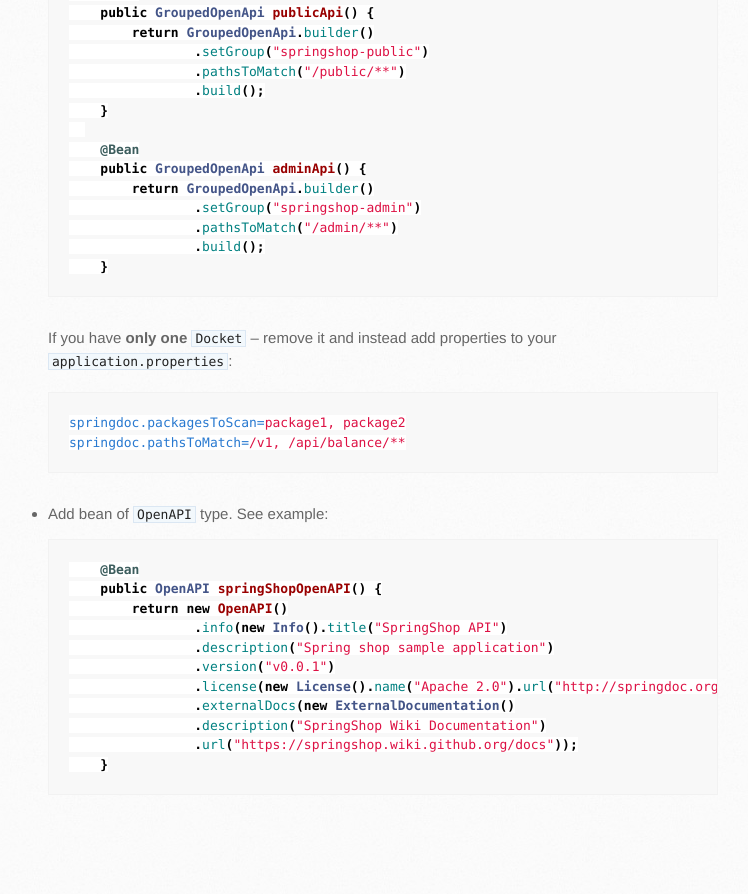
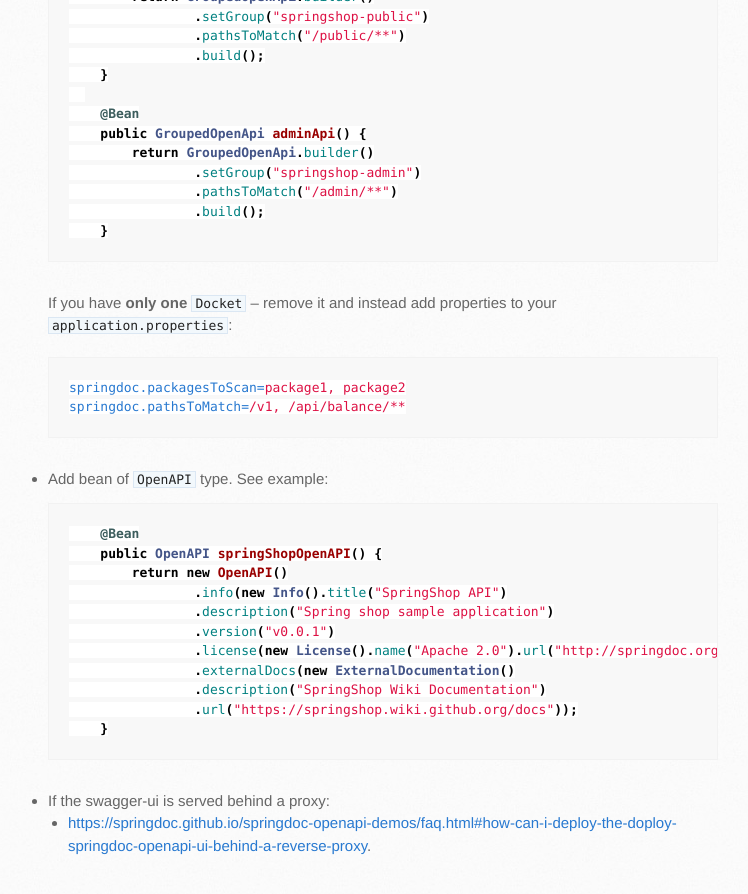
Before and after one commit to springdoc/springdoc-openapi-demos, a Jekyll site: the page built from docs/migrating-from-springfox.md, in a window 1280 px wide and 900 px high, scrolled down 1327 px. Shown: the top 894 px of the window, without its empty margins (142-890 px from the left). Built offline with Jekyll 4.4.1, drawn with Linux system fonts in a browser that asks for light colours; our own code applies the rules of GitHub Pages for plain Markdown files; before the commit the page ends 2175 px from its top, so only the background shows below that; some of the changed text lies outside the part shown.

Commit message:
documentation update

````diff
--- a/docs/migrating-from-springfox.md
+++ b/docs/migrating-from-springfox.md
@@ -1,4 +1,4 @@
-# Migrating from SpringFox Swagger2
+#Migrating from SpringFox Swagger-2
 
 + Remove springfox and swagger 2 dependencies. Add `springdoc-openapi-ui` dependency instead.
 + Replace swagger 2 annotations with swagger 3 annotations (it is already included with `springdoc-openapi-ui` dependency).
@@ -77,3 +77,6 @@ Package for swagger 3 annotations is `io.swagger.v3.oas.annotations`.
                   .url("https://springshop.wiki.github.org/docs"));
       }
   ```
+
+ + If the swagger-ui is served behind a proxy:
+   * [https://springdoc.github.io/springdoc-openapi-demos/faq.html#how-can-i-deploy-the-doploy-springdoc-openapi-ui-behind-a-reverse-proxy](https://springdoc.github.io/springdoc-openapi-demos/faq.html#how-can-i-deploy-the-doploy-springdoc-openapi-ui-behind-a-reverse-proxy).
````
